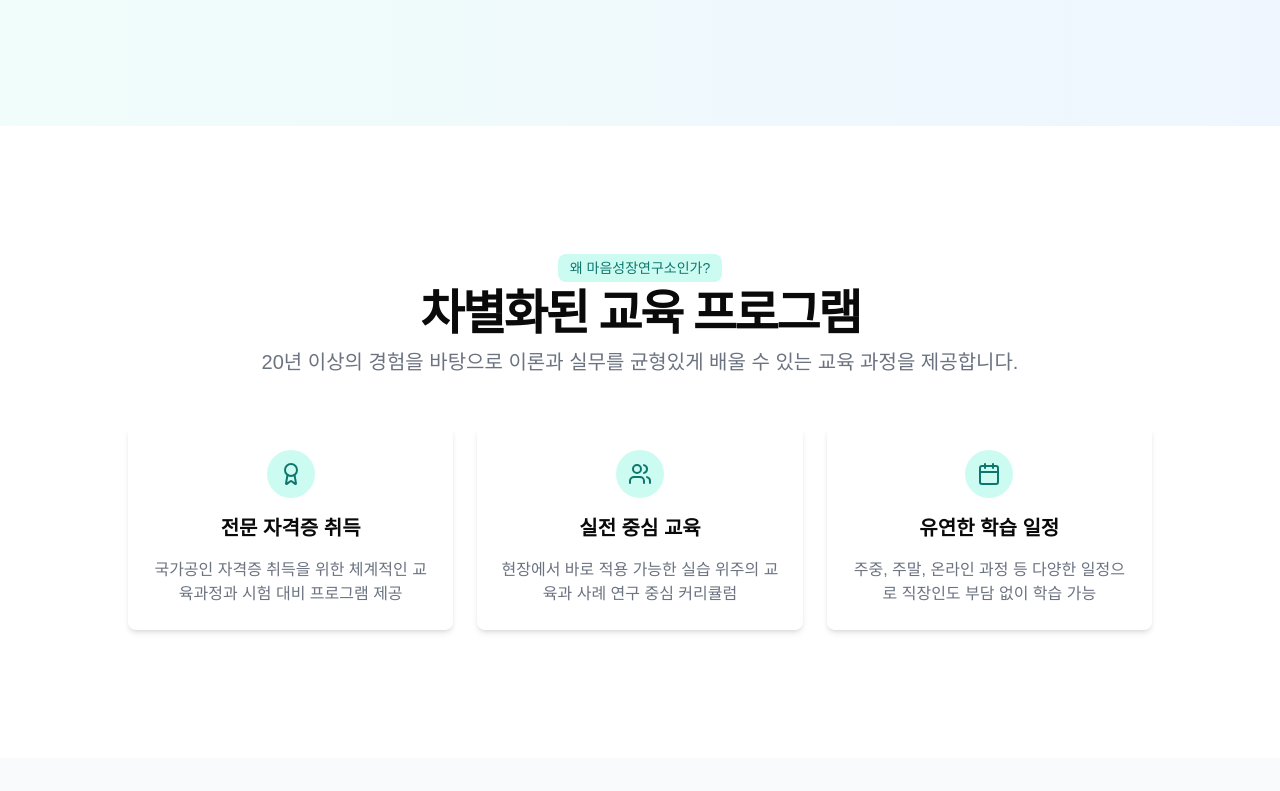
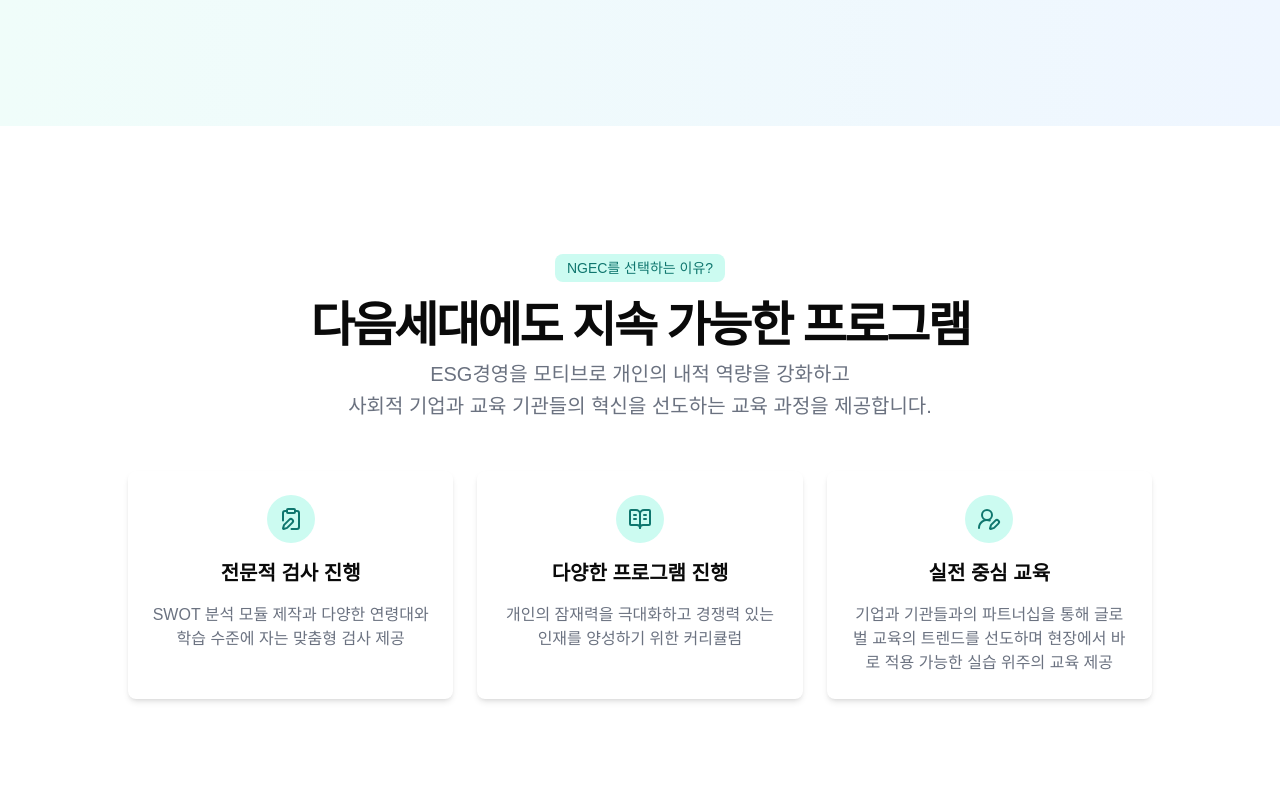
Before and after one commit to azerose/hongdaenew, a Next.js app in the folder counseling-education/: page / in a window 1280 px wide. Shown: the part 509-1300 px from the top of the page. Built offline with nearby package versions, Linux system fonts and the light colour scheme.

Commit message:
[Publish] publishing home second contents

```diff
--- a/counseling-education/app/_components/home/first-contents.tsx
+++ b/counseling-education/app/_components/home/first-contents.tsx
@@ -1,5 +1,6 @@
 import { Button } from '@/components/ui/button';
 import Image from 'next/image';
+import Link from 'next/link';
 
 const FirstContents = () => {
     return (
@@ -17,9 +18,11 @@ const FirstContents = () => {
                             경쟁력과 지속가능한 성장을 지원합니다.
                         </p>
                         <div className="flex flex-col gap-2 min-[400px]:flex-row">
-                            <Button className="bg-teal-600 hover:bg-teal-700">
-                                프로그램 알아보기
-                            </Button>
+                            <Link href="/couching">
+                                <Button className="bg-teal-600 hover:bg-teal-700">
+                                    프로그램 알아보기
+                                </Button>
+                            </Link>
                             <Button variant="outline">무료 상담 신청</Button>
                         </div>
                     </div>
--- /dev/null
+++ b/counseling-education/app/_components/home/second-card.tsx
@@ -0,0 +1,26 @@
+import { Card, CardContent } from '@/components/ui/card';
+import { LucideIcon } from 'lucide-react';
+
+interface iProps {
+    title: string;
+    desc: string;
+    icon: LucideIcon;
+}
+
+const SecondCard = ({ title, desc, icon: Icon }: iProps) => {
+    return (
+        <>
+            <Card className="border-none shadow-md hover:shadow-lg transition-shadow">
+                <CardContent className="p-6 flex flex-col items-center text-center space-y-4">
+                    <div className="rounded-full bg-teal-100 p-3">
+                        <Icon className="h-6 w-6 text-teal-700" />
+                    </div>
+                    <h3 className="text-xl font-bold">{title}</h3>
+                    <p className="text-gray-500">{desc}</p>
+                </CardContent>
+            </Card>
+        </>
+    );
+};
+
+export default SecondCard;
--- /dev/null
+++ b/counseling-education/app/_components/home/second-contents.tsx
@@ -0,0 +1,44 @@
+import { UserRoundPen, BookOpenText, ClipboardPen } from 'lucide-react';
+import SecondCard from './second-card';
+
+const SecondContents = () => {
+    return (
+        <section className="w-full flex justify-center py-12 md:py-24 lg:py-32 bg-white">
+            <div className="container px-4 md:px-6">
+                <div className="flex flex-col items-center justify-center space-y-4 text-center">
+                    <div className="space-y-2">
+                        <div className="inline-block mb-3 rounded-lg bg-teal-100 px-3 py-1 text-sm text-teal-700">
+                            NGEC를 선택하는 이유?
+                        </div>
+                        <h2 className="text-3xl font-bold tracking-tighter sm:text-4xl md:text-5xl">
+                            다음세대에도 지속 가능한 프로그램
+                        </h2>
+                        <p className="max-w-[900px] text-gray-500 md:text-xl/relaxed lg:text-base/relaxed xl:text-xl/relaxed">
+                            ESG경영을 모티브로 개인의 내적 역량을 강화하고 <br />
+                            사회적 기업과 교육 기관들의 혁신을 선도하는 교육 과정을 제공합니다.
+                        </p>
+                    </div>
+                </div>
+                <div className="mx-auto grid max-w-5xl grid-cols-1 gap-6 md:grid-cols-2 lg:grid-cols-3 mt-12">
+                    <SecondCard
+                        icon={ClipboardPen}
+                        title="전문적 검사 진행"
+                        desc="SWOT 분석 모듈 제작과 다양한 연령대와 학습 수준에 자는 맞춤형 검사 제공"
+                    />
+                    <SecondCard
+                        icon={BookOpenText}
+                        title="다양한 프로그램 진행"
+                        desc="개인의 잠재력을 극대화하고 경쟁력 있는 인재를 양성하기 위한 커리큘럼  "
+                    />
+                    <SecondCard
+                        icon={UserRoundPen}
+                        title="실전 중심 교육"
+                        desc="기업과 기관들과의 파트너십을 통해 글로벌 교육의 트렌드를 선도하며 현장에서 바로 적용 가능한 실습 위주의 교육 제공"
+                    />
+                </div>
+            </div>
+        </section>
+    );
+};
+
+export default SecondContents;
--- a/counseling-education/app/page.tsx
+++ b/counseling-education/app/page.tsx
@@ -1,7 +1,8 @@
 import { Card, CardContent } from '@/components/ui/card';
-import { Users, Calendar, Award, Phone } from 'lucide-react';
+import { Phone } from 'lucide-react';
 import ProgramList from './_components/home/program-list';
 import FirstContents from './_components/home/first-contents';
+import SecondContents from './_components/home/second-contents';
 
 export default function Home() {
     return (
@@ -11,62 +12,7 @@ export default function Home() {
                 <FirstContents />
 
                 {/* 특징 섹션 */}
-                <section className="w-full py-12 md:py-24 lg:py-32 bg-white">
-                    <div className="container px-4 md:px-6">
-                        <div className="flex flex-col items-center justify-center space-y-4 text-center">
-                            <div className="space-y-2">
-                                <div className="inline-block rounded-lg bg-teal-100 px-3 py-1 text-sm text-teal-700">
-                                    왜 마음성장연구소인가?
-                                </div>
-                                <h2 className="text-3xl font-bold tracking-tighter sm:text-4xl md:text-5xl">
-                                    차별화된 교육 프로그램
-                                </h2>
-                                <p className="max-w-[900px] text-gray-500 md:text-xl/relaxed lg:text-base/relaxed xl:text-xl/relaxed">
-                                    20년 이상의 경험을 바탕으로 이론과 실무를 균형있게 배울 수 있는
-                                    교육 과정을 제공합니다.
-                                </p>
-                            </div>
-                        </div>
-                        <div className="mx-auto grid max-w-5xl grid-cols-1 gap-6 md:grid-cols-2 lg:grid-cols-3 mt-12">
-                            <Card className="border-none shadow-md hover:shadow-lg transition-shadow">
-                                <CardContent className="p-6 flex flex-col items-center text-center space-y-4">
-                                    <div className="rounded-full bg-teal-100 p-3">
-                                        <Award className="h-6 w-6 text-teal-700" />
-                                    </div>
-                                    <h3 className="text-xl font-bold">전문 자격증 취득</h3>
-                                    <p className="text-gray-500">
-                                        국가공인 자격증 취득을 위한 체계적인 교육과정과 시험 대비
-                                        프로그램 제공
-                                    </p>
-                                </CardContent>
-                            </Card>
-                            <Card className="border-none shadow-md hover:shadow-lg transition-shadow">
-                                <CardContent className="p-6 flex flex-col items-center text-center space-y-4">
-                                    <div className="rounded-full bg-teal-100 p-3">
-                                        <Users className="h-6 w-6 text-teal-700" />
-                                    </div>
-                                    <h3 className="text-xl font-bold">실전 중심 교육</h3>
-                                    <p className="text-gray-500">
-                                        현장에서 바로 적용 가능한 실습 위주의 교육과 사례 연구 중심
-                                        커리큘럼
-                                    </p>
-                                </CardContent>
-                            </Card>
-                            <Card className="border-none shadow-md hover:shadow-lg transition-shadow">
-                                <CardContent className="p-6 flex flex-col items-center text-center space-y-4">
-                                    <div className="rounded-full bg-teal-100 p-3">
-                                        <Calendar className="h-6 w-6 text-teal-700" />
-                                    </div>
-                                    <h3 className="text-xl font-bold">유연한 학습 일정</h3>
-                                    <p className="text-gray-500">
-                                        주중, 주말, 온라인 과정 등 다양한 일정으로 직장인도 부담
-                                        없이 학습 가능
-                                    </p>
-                                </CardContent>
-                            </Card>
-                        </div>
-                    </div>
-                </section>
+                <SecondContents />
 
                 {/* 프로그램 섹션 */}
                 <ProgramList />
```
